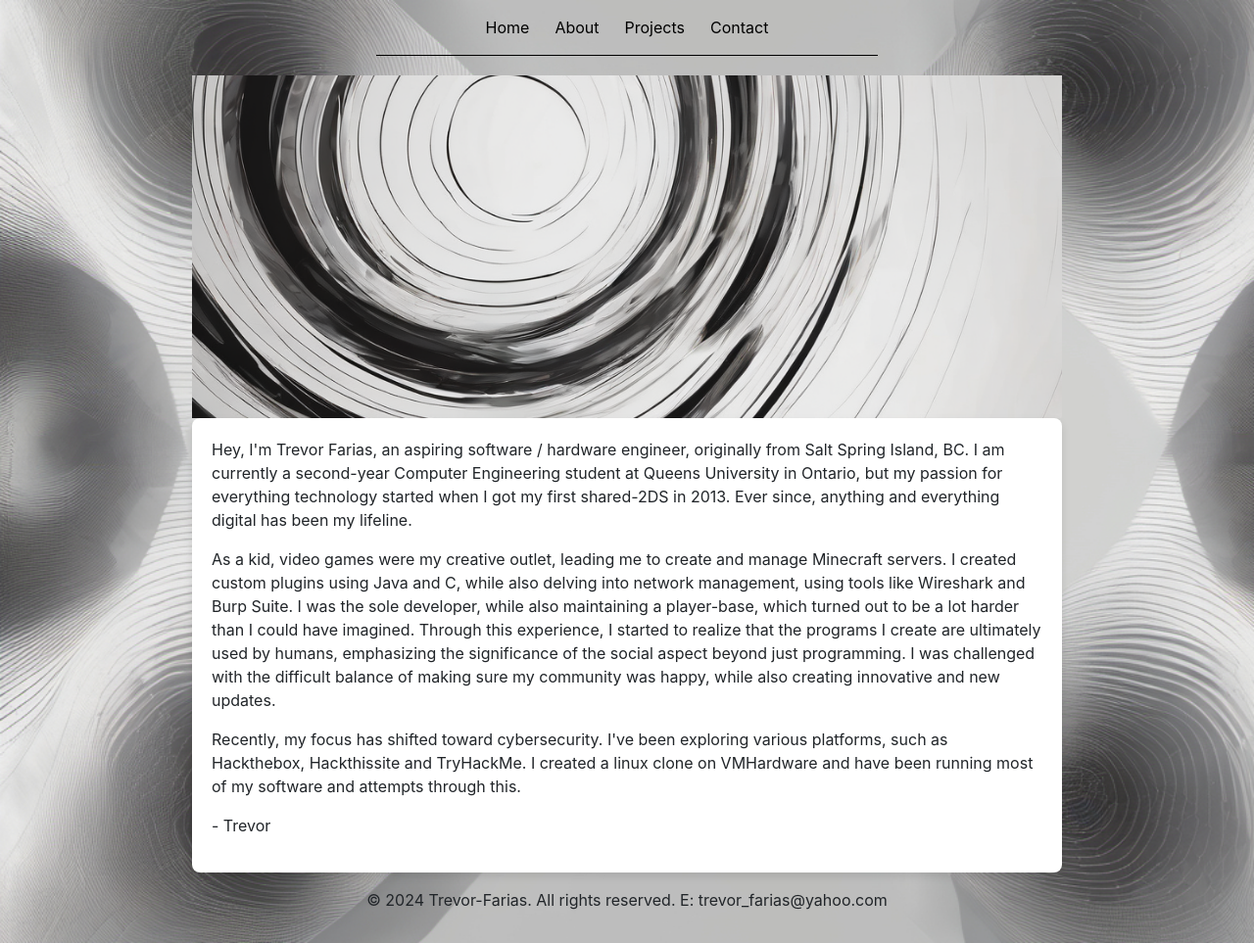
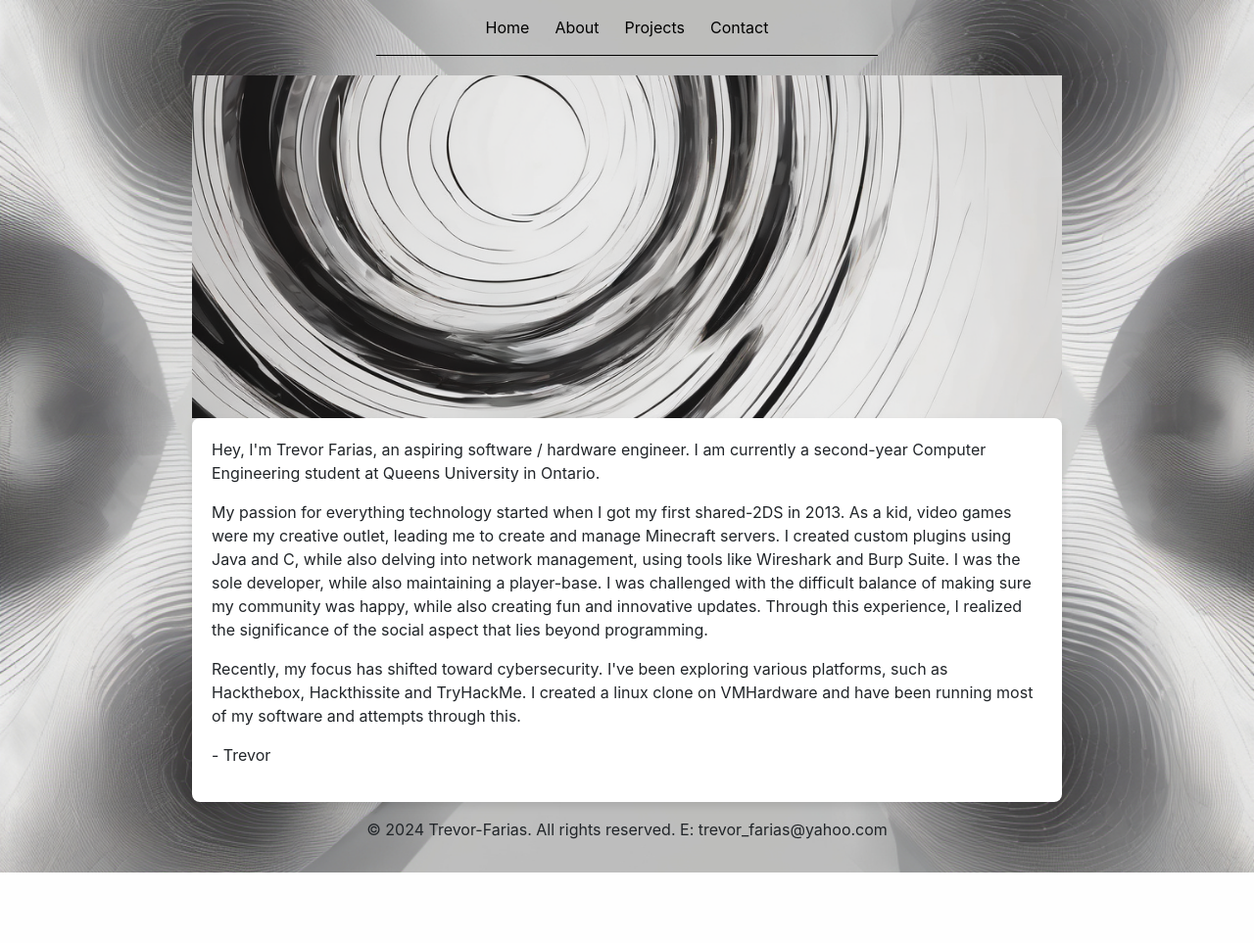
Before and after one commit to trevorfar/Portfolio_Site, a Flask app: page / in a window 1280 px wide. Shown: the whole page at 98% size. After the commit the page ends 891 px from the top, so only its background shows below. Run offline with Flask 3, Linux system fonts and the light colour scheme; some libraries are stand-ins or nearby versions.

Commit message:
Changed grammar

```diff
--- a/templates/about.html
+++ b/templates/about.html
@@ -15,7 +15,10 @@
     For many years I've had an interest in website development, so I created this site to enhance my proficiency in Object-Oriented Programming and databases. This platform serves as a repository for a collection of my web-compatible projects, while also functioning as a practical learning ground.
     </p>
     <p>
-    I used languages such as HTML, CSS, and JavaScript for the frontend, with the site's backend being structured on the Flask framework with SQL employed for database management. Currently, the database is integrated solely with my calculator app, but I have many ideas for the future, most of which require a strong database.
+    I used languages such as HTML, CSS, and JavaScript for the front-end, with the site's backend being structured on the Flask framework with SQL employed for database management.
+    </p>
+    <p>
+    Currently, the database is integrated solely with my calculator app, but I have many ideas for the future, most of which require a strong database.
     </p>
     <p>
     Stay tuned for future updates and additions to this project.
--- a/templates/index.html
+++ b/templates/index.html
@@ -7,11 +7,10 @@
 
     </div>
     <div class="textContainer mx-auto">
-    <p>Hey, I'm Trevor Farias, an aspiring software / hardware engineer, originally from Salt Spring Island, BC. I am currently a second-year Computer Engineering student at Queens University in Ontario, but my passion for everything technology started when I got my first shared-2DS in 2013. Ever since, anything and everything digital has been my lifeline.
+    <p>Hey, I'm Trevor Farias, an aspiring software / hardware engineer. I am currently a second-year Computer Engineering student at Queens University in Ontario.
     </p>
-
     <p>
-    As a kid, video games were my creative outlet, leading me to create and manage Minecraft servers. I created custom plugins using Java and C, while also delving into network management, using tools like Wireshark and Burp Suite. I was the sole developer, while also maintaining a player-base, which turned out to be a lot harder than I could have imagined. Through this experience, I started to realize that the programs I create are ultimately used by humans, emphasizing the significance of the social aspect beyond just programming. I was challenged with the difficult balance of making sure my community was happy, while also creating innovative and new updates.
+    My passion for everything technology started when I got my first shared-2DS in 2013. As a kid, video games were my creative outlet, leading me to create and manage Minecraft servers. I created custom plugins using Java and C, while also delving into network management, using tools like Wireshark and Burp Suite. I was the sole developer, while also maintaining a player-base. I was challenged with the difficult balance of making sure my community was happy, while also creating fun and innovative updates. Through this experience, I realized the significance of the social aspect that lies beyond programming.
     </p>
      <p>
     Recently, my focus has shifted toward cybersecurity. I've been exploring various  platforms, such as Hackthebox, Hackthissite and TryHackMe. I created a linux clone on VMHardware and have been running most of my software and attempts through this.
```
